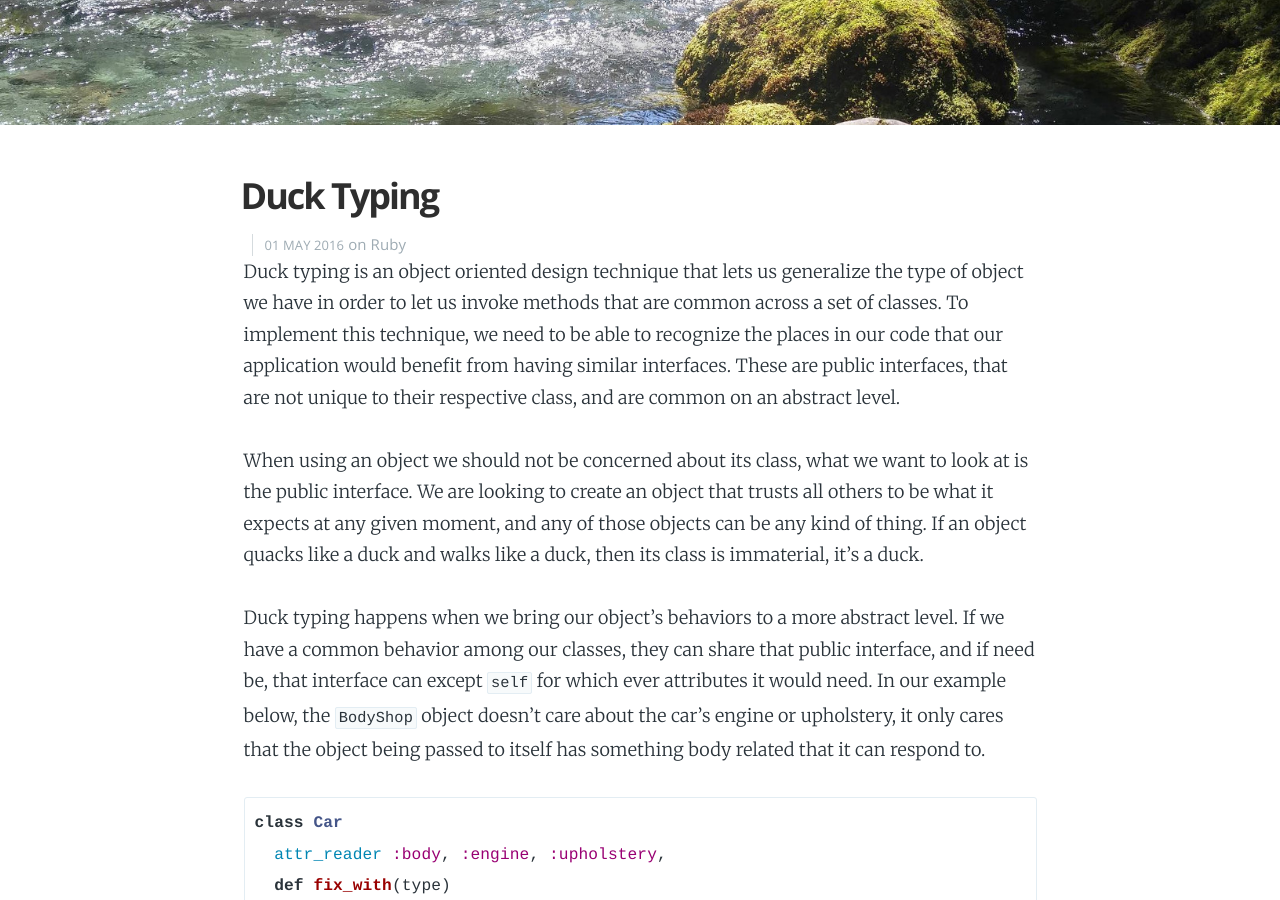
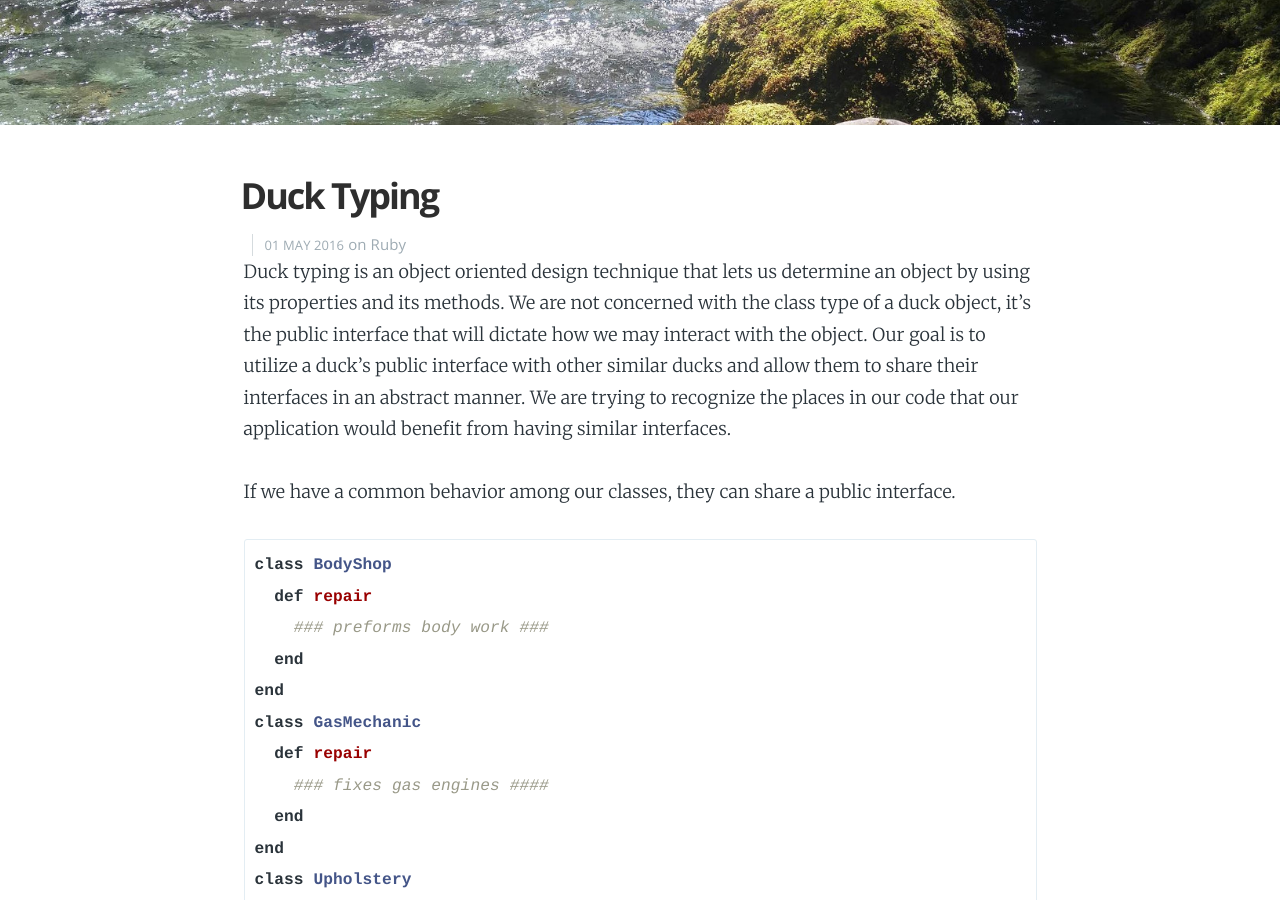
Before and after one commit to Carpk/ShawnKlein, a Jekyll site: the page built from _posts/2016-05-01-duck-typing.md, in a window 1280 px wide and 900 px high, scrolled down 460 px. Built offline with Jekyll 4.4.1, drawn with Linux system fonts in a browser that asks for light colours; nearby versions of some CDN libraries; some web fonts are replaced; Markdown is read by kramdown in place of the engine named in the settings; some of the changed text lies outside the part shown.

Commit message:
edit duck typing post

`````diff
--- a/_posts/2016-05-01-duck-typing.md
+++ b/_posts/2016-05-01-duck-typing.md
@@ -10,11 +10,29 @@ navigation: True
 logo: 'assets/images/logo.png'
 ---
 
-Duck typing is an object oriented design technique that lets us generalize the type of object we have in order to let us invoke methods that are common across a set of classes. To implement this technique, we need to be able to recognize the places in our code that our application would benefit from having similar interfaces. These are public interfaces, that are not unique to their respective class, and are common on an abstract level.
+Duck typing is an object oriented design technique that lets us determine an object by using its properties and its methods. We are not concerned with the class type of a duck object, it's the public interface that will dictate how we may interact with the object. Our goal is to utilize a duck's public interface with other similar ducks and allow them to share their interfaces in an abstract manner. We are trying to recognize the places in our code that our application would benefit from having similar interfaces.
 
-When using an object we should not be concerned about its class, what we want to look at is the public interface. We are looking to create an object that trusts all others to be what it expects at any given moment, and any of those objects can be any kind of thing. If an object quacks like a duck and walks like a duck, then its class is immaterial, it’s a duck.
+If we have a common behavior among our classes, they can share a public interface.
 
-Duck typing happens when we bring our object's behaviors to a more abstract level. If we have a common behavior among our classes, they can share that public interface, and if need be, that interface can except `self` for which ever attributes it would need. In our example below, the `BodyShop` object doesn't care about the car's engine or upholstery, it only cares that the object being passed to itself has something body related that it can respond to.
+````ruby
+class BodyShop
+  def repair
+    ### preforms body work ###
+  end
+end
+class GasMechanic
+  def repair
+    ### fixes gas engines ####
+  end
+end
+class Upholstery
+  def repair
+    #### repairs interior ###
+  end
+end
+````
+
+If need be, that interface can except `self` for which ever attributes our duck object may need. In our example below, the `BodyShop` object doesn't care about the car's engine or upholstery, it only cares that the object being passed to itself has something body related that it can respond to.
 
 ````ruby
 class Car
@@ -28,9 +46,9 @@ gto67.fix_with(BodyShop.new)
 gto67.fix_with(GasMechanic.new)
 gto67.fix_with(Upholstery.new)
 ````
-The `Car` class doesn't know what type of object was passed in for `#fix_with()`'s argument, nor should it care. If the object has the behavior of `#repair()` and does it like a `GasMechanic` and does other `GasMachanic` things, then it must be a `GasMechanic`.
+The `Car` class doesn't know what type of object was passed in for `#fix_with()`'s argument, nor should it care. If the object has the behavior of `#repair()` and does it like a `GasMechanic` and does other `GasMachanic` things, then it must be a `GasMechanic`. This is where we apply "If an object quacks like a duck and walks like a duck, then its class is immaterial, it’s a duck".
 
-What helps direct us, is the fact that the `#fix_with()` method serves a single purpose. Its argument arrives wishing to accomplish a single goal. This is where the argument's class is less important than what the `#fix_with()` needs to do. Its goal is to fix something, and the design allows the passing object to do so.
+We are looking to create an object that trusts all others to be what it expects at any given moment, and any of those objects can be any kind of thing. What helps direct us, is the fact that the `#fix_with()` method serves a single purpose. Its argument arrives wishing to accomplish a single goal. This is where the argument's class is less important than what the `#fix_with()` needs to do. Its goal is to fix something, and the design allows the passing object to do so.
 
 We may already have ducks hidden somewhere in our codebase. Using some of the methods below may be an indication that we have duck types hidden in our code.
 
`````
Also changed, not shown: 1 other file.
